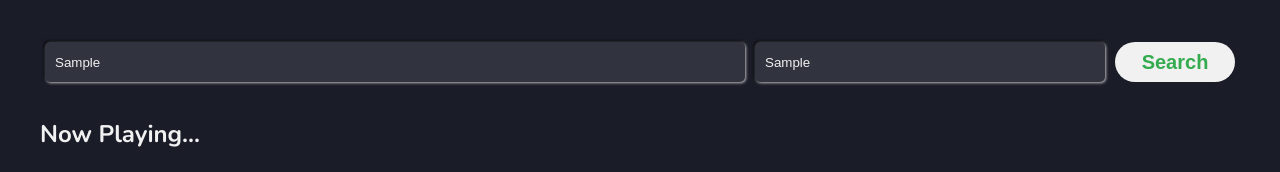
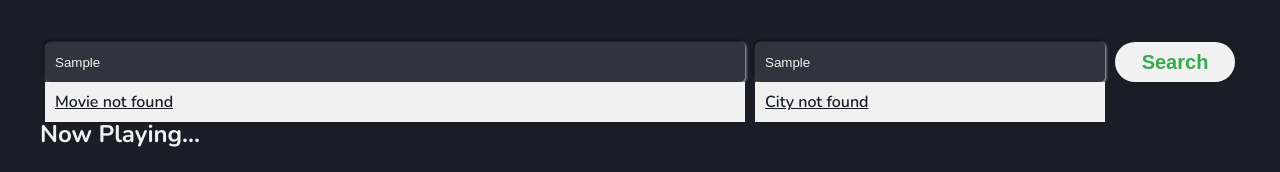
Before and after one commit to Iamshubhamhere/ticket_checker, a website with bundled scripts: page index.html in a window 1280 px wide. Both pictures are taken after typing "Sample", "Sample" into the empty fields and a click on the button "Search". Shown: the part 68-240 px from the top of the page. Built offline with nearby package versions, Linux system fonts and the light colour scheme; a web font is replaced by a local one.

Commit message:
update colour

```diff
--- a/assets/script/index.js
+++ b/assets/script/index.js
@@ -6,8 +6,10 @@ import { select, print } from './utils.js';
 const display = document.querySelector('.display');
 const cityUrl = './assets/script/cities.json';
 const movieUrl = './assets/script/movies.json';
-const movieSearch = document.querySelector('.movieSearch');
-const citySearch = document.querySelector('.citySearch');
+
+
+
+
 
 // fetch function
 const options =  {
@@ -66,3 +68,91 @@ function showMovies(array) {
 
 getCities();
 getMovies();
+
+
+
+const movieSearch = document.querySelector('.movieSearch');
+const movieList = document.querySelector('.movieList');
+
+movieSearch.addEventListener('input', async () => {
+  if (movieSearch.value.length > 1) {
+      const inputValue = movieSearch.value.toLowerCase();
+
+      movieList.innerHTML = '';
+
+      const response = await fetch(movieUrl, options);
+      if (!response.ok) {
+          throw new Error(`${response.statusText} (${response.status})`)
+      }
+      const data = await response.json();
+      const movieTitles = [];
+      for (let i = 0; i < data.movies.length; i++) {
+          let movieName = data.movies[i].name;
+          movieTitles.push(movieName);
+      }
+
+      const filteredMovies = movieTitles.filter(movie => {
+          return movie.toLowerCase().includes(inputValue);
+      })
+
+      if (filteredMovies.length > 0) {
+          filteredMovies.forEach(movie => {
+              const newResult = document.createElement('a');
+              newResult.href = '#';
+              newResult.textContent = movie;
+
+              movieList.appendChild(newResult);
+          })
+      } else {
+          const defaultResult = document.createElement('a');
+          defaultResult.href = '#';
+          defaultResult.textContent = 'Movie not found';
+          movieList.appendChild(defaultResult);
+      }
+  } else {
+    movieList.innerHTML = '';
+  }
+});
+
+const citySearch = select('.citySearch');
+const cityList = select('.cityList');
+
+citySearch.addEventListener('input', async () => {
+  if (citySearch.value.length > 1) {
+      const inputValue = citySearch.value.toLowerCase();
+
+      cityList.innerHTML = '';
+
+      const response = await fetch(cityUrl, options);
+      if (!response.ok) {
+          throw new Error(`${response.statusText} (${response.status})`)
+      }
+      const data = await response.json();
+      const cityName = [];
+      for (let i = 0; i < data.cities.length; i++) {
+          let movieName = data.cities[i].name;
+          cityName.push(movieName);
+      }
+
+      const filteredMovies = cityName.filter(city => {
+          return city.toLowerCase().includes(inputValue);
+      })
+
+      if (filteredMovies.length > 0) {
+          filteredMovies.forEach(city => {
+              const newResult = document.createElement('a');
+              newResult.href = '#';
+              newResult.textContent = city;
+
+              cityList.appendChild(newResult);
+          })
+      } else {
+          const defaultResult = document.createElement('a');
+          defaultResult.href = '#';
+          defaultResult.textContent = 'City not found';
+          cityList.appendChild(defaultResult);
+      }
+  } else {
+    cityList.innerHTML = '';
+  }
+});
--- a/assets/styles/index.css
+++ b/assets/styles/index.css
@@ -228,3 +228,34 @@ h2{
   overflow: hidden;
   text-overflow: ellipsis;
 }
+
+
+.movieList{
+  background-color: var(--app-white);
+
+  width: 700px;
+  text-decoration: none;
+  position: absolute;
+  z-index: 1;
+}
+
+.movieList a, .cityList a {
+   line-height: 40px;
+    display: block;
+    padding: 0px 10px;
+    color: var(--app-dark-bg);
+    font-weight: 600;
+}
+
+
+
+.movieList a:hover, .cityList a:hover {
+  background-color: var(--app-green);
+}
+.cityList {
+  background-color: var(--app-white);
+  width: 350px;
+  text-decoration: none;
+  position: absolute;
+  z-index: 1;
+}
--- a/index.html
+++ b/index.html
@@ -45,10 +45,14 @@
   <main>
    <div class="container">
     <section class="upper">
+      <div class="movies">
     <input type="text" class="movieSearch" id="movieSearch" placeholder="Enter movie name">
-    <div class="inputMovie"></div>
+    <div class="movieList"></div>
+  </div>
+  <div class="cities">
     <input type="text" class="citySearch" id="citySearch" placeholder="Enter city name">
-    <div class="inputCity"></div>
+    <div class="cityList"></div>
+  </div>
     <input type="button" class="search" value="Search">
   </section>
   <section class="lower">
```
